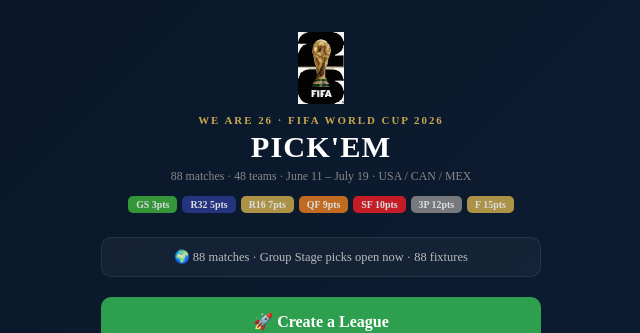
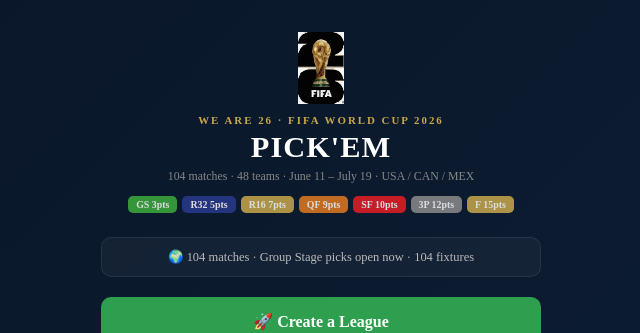
Before and after one commit to nattydaggy-bot/wc2026--pickem, a React (Vite) app: page / in a window 1280 px wide. Shown: the top 333 px of the page, without its empty margins (319-959 px from the left). Built offline with nearby package versions, Linux system fonts and the light colour scheme; no server answers.

Commit message:
Fix R32 ID/time errors, add full R16-Final bracket with official dates/venues

```diff
--- a/src/data/fixtures.js
+++ b/src/data/fixtures.js
@@ -290,9 +290,10 @@
 
 
   // ======================================================================
-  // ROUND OF 32 — June 28 – July 3 (16 matches, all confirmed)
-  // Source: Yahoo Sports / Fox Sports / NBC Sports — confirmed June 28, 2026
-  // No draw: knockout rules apply from here onward
+  // ROUND OF 32 — June 28 – July 3 (16 matches)
+  // Source: worldcuppass.com official schedule + NBC Sports — both verified
+  // June 28, 2026 against each other (match numbers, dates, times, venues
+  // all agree). No draw: knockout rules apply from here onward.
   // ======================================================================
 
   // -- June 28 --
@@ -300,43 +301,105 @@
     home:"South Africa", away:"Canada", venue:"Los Angeles Stadium (SoFi)" },
 
   // -- June 29 --
-  { id:"m076", round:"r32", date:"2026-06-29", time:"21:00",
+  { id:"m076", round:"r32", date:"2026-06-29", time:"13:00",
+    home:"Brazil", away:"Japan", venue:"Houston Stadium (NRG)" },
+  { id:"m074", round:"r32", date:"2026-06-29", time:"16:30",
+    home:"Germany", away:"Paraguay", venue:"Boston Stadium (Gillette)" },
+  { id:"m075", round:"r32", date:"2026-06-29", time:"21:00",
     home:"Netherlands", away:"Morocco", venue:"Monterrey Stadium (Estadio BBVA)" },
-  { id:"m074", round:"r32", date:"2026-06-29", time:"13:00",
-    home:"Brazil", away:"Japan", venue:"Houston Stadium (NRG)" },
-  { id:"m075", round:"r32", date:"2026-06-29", time:"16:30",
-    home:"Germany", away:"Paraguay", venue:"Boston Stadium (Gillette)" },
 
   // -- June 30 --
-  { id:"m078", round:"r32", date:"2026-06-30", time:"17:00",
+  { id:"m078", round:"r32", date:"2026-06-30", time:"13:00",
+    home:"Ivory Coast", away:"Norway", venue:"Dallas Stadium (AT&T)" },
+  { id:"m077", round:"r32", date:"2026-06-30", time:"17:00",
     home:"France", away:"Sweden", venue:"New York New Jersey Stadium (MetLife)" },
-  { id:"m077", round:"r32", date:"2026-06-30", time:"13:00",
-    home:"Ivory Coast", away:"Norway", venue:"Dallas Stadium (AT&T)" },
   { id:"m079", round:"r32", date:"2026-06-30", time:"21:00",
     home:"Mexico", away:"Ecuador", venue:"Mexico City Stadium (Estadio Azteca)" },
 
   // -- July 1 --
   { id:"m080", round:"r32", date:"2026-07-01", time:"12:00",
     home:"England", away:"DR Congo", venue:"Atlanta Stadium (Mercedes-Benz)" },
-  { id:"m081", round:"r32", date:"2026-07-01", time:"16:00",
+  { id:"m082", round:"r32", date:"2026-07-01", time:"16:00",
+    home:"Belgium", away:"Senegal", venue:"Seattle Stadium (Lumen Field)" },
+  { id:"m081", round:"r32", date:"2026-07-01", time:"20:00",
     home:"USA", away:"Bosnia & Herzegovina", venue:"San Francisco Bay Area Stadium (Levi's)" },
-  { id:"m082", round:"r32", date:"2026-07-01", time:"20:00",
-    home:"Belgium", away:"Senegal", venue:"Seattle Stadium (Lumen Field)" },
 
   // -- July 2 --
-  { id:"m083", round:"r32", date:"2026-07-02", time:"12:00",
+  { id:"m084", round:"r32", date:"2026-07-02", time:"15:00",
+    home:"Spain", away:"Austria", venue:"Los Angeles Stadium (SoFi)" },
+  { id:"m083", round:"r32", date:"2026-07-02", time:"19:00",
     home:"Portugal", away:"Croatia", venue:"Toronto Stadium (BMO Field)" },
-  { id:"m084", round:"r32", date:"2026-07-02", time:"16:00",
-    home:"Spain", away:"Austria", venue:"Los Angeles Stadium (SoFi)" },
-  { id:"m085", round:"r32", date:"2026-07-02", time:"20:00",
+  { id:"m085", round:"r32", date:"2026-07-02", time:"23:00",
     home:"Switzerland", away:"Algeria", venue:"Vancouver BC Place" },
 
   // -- July 3 --
-  { id:"m086", round:"r32", date:"2026-07-03", time:"12:00",
-    home:"Argentina", away:"Cabo Verde", venue:"Miami Stadium (Hard Rock)" },
-  { id:"m087", round:"r32", date:"2026-07-03", time:"16:00",
+  { id:"m088", round:"r32", date:"2026-07-03", time:"14:00",
+    home:"Australia", away:"Egypt", venue:"Dallas Stadium (AT&T)" },
+  { id:"m086", round:"r32", date:"2026-07-03", time:"18:00",
+    home:"Argentina", away:"Cape Verde", venue:"Miami Stadium (Hard Rock)" },
+  { id:"m087", round:"r32", date:"2026-07-03", time:"21:30",
     home:"Colombia", away:"Ghana", venue:"Kansas City Stadium (Arrowhead)" },
-  { id:"m088", round:"r32", date:"2026-07-03", time:"20:00",
-    home:"Australia", away:"Egypt", venue:"Dallas Stadium (AT&T)" },
+
+  // ======================================================================
+  // ROUND OF 16 — July 4 – 7 (8 matches)
+  // "Winner Mxx" placeholders are auto-replaced with the real team the
+  // moment ESPN confirms the result (see enrichKnockouts in scoring.js).
+  // Two ties are already fully set: M90 (Canada beat South Africa beat
+  // Morocco beat Netherlands → Canada v Morocco) and the M89/M91 home
+  // slots (Paraguay, Brazil), both already through.
+  // ======================================================================
+
+  { id:"m090", round:"r16", date:"2026-07-04", time:"13:00",
+    home:"Canada", away:"Morocco", venue:"Houston Stadium (NRG)" },
+  { id:"m089", round:"r16", date:"2026-07-04", time:"17:00",
+    home:"Paraguay", away:"Winner M77", venue:"Philadelphia Stadium (Lincoln Financial Field)" },
+  { id:"m091", round:"r16", date:"2026-07-05", time:"16:00",
+    home:"Brazil", away:"Winner M78", venue:"New York New Jersey Stadium (MetLife)" },
+  { id:"m092", round:"r16", date:"2026-07-05", time:"20:00",
+    home:"Winner M79", away:"Winner M80", venue:"Mexico City Stadium (Estadio Azteca)" },
+  { id:"m093", round:"r16", date:"2026-07-06", time:"15:00",
+    home:"Winner M83", away:"Winner M84", venue:"Dallas Stadium (AT&T)" },
+  { id:"m094", round:"r16", date:"2026-07-06", time:"20:00",
+    home:"Winner M81", away:"Winner M82", venue:"Seattle Stadium (Lumen Field)" },
+  { id:"m095", round:"r16", date:"2026-07-07", time:"12:00",
+    home:"Winner M86", away:"Winner M88", venue:"Atlanta Stadium (Mercedes-Benz)" },
+  { id:"m096", round:"r16", date:"2026-07-07", time:"16:00",
+    home:"Winner M85", away:"Winner M87", venue:"Vancouver BC Place" },
+
+  // ======================================================================
+  // QUARTER-FINALS — July 9 – 11 (4 matches)
+  // ======================================================================
+
+  { id:"m097", round:"qf", date:"2026-07-09", time:"16:00",
+    home:"Winner M89", away:"Winner M90", venue:"Boston Stadium (Gillette)" },
+  { id:"m098", round:"qf", date:"2026-07-10", time:"15:00",
+    home:"Winner M93", away:"Winner M94", venue:"Los Angeles Stadium (SoFi)" },
+  { id:"m099", round:"qf", date:"2026-07-11", time:"17:00",
+    home:"Winner M91", away:"Winner M92", venue:"Miami Stadium (Hard Rock)" },
+  { id:"m100", round:"qf", date:"2026-07-11", time:"21:00",
+    home:"Winner M95", away:"Winner M96", venue:"Kansas City Stadium (Arrowhead)" },
+
+  // ======================================================================
+  // SEMI-FINALS — July 14 – 15 (2 matches)
+  // ======================================================================
+
+  { id:"m101", round:"sf", date:"2026-07-14", time:"15:00",
+    home:"Winner M97", away:"Winner M98", venue:"Dallas Stadium (AT&T)" },
+  { id:"m102", round:"sf", date:"2026-07-15", time:"15:00",
+    home:"Winner M99", away:"Winner M100", venue:"Atlanta Stadium (Mercedes-Benz)" },
+
+  // ======================================================================
+  // THIRD-PLACE PLAY-OFF — July 18
+  // ======================================================================
+
+  { id:"m103", round:"3rd", date:"2026-07-18", time:"17:00",
+    home:"Loser M101", away:"Loser M102", venue:"Miami Stadium (Hard Rock)" },
+
+  // ======================================================================
+  // FINAL — July 19, 3:00 PM ET, MetLife Stadium
+  // ======================================================================
+
+  { id:"m104", round:"final", date:"2026-07-19", time:"15:00",
+    home:"Winner M101", away:"Winner M102", venue:"New York New Jersey Stadium (MetLife)" },
 
 ];
```
